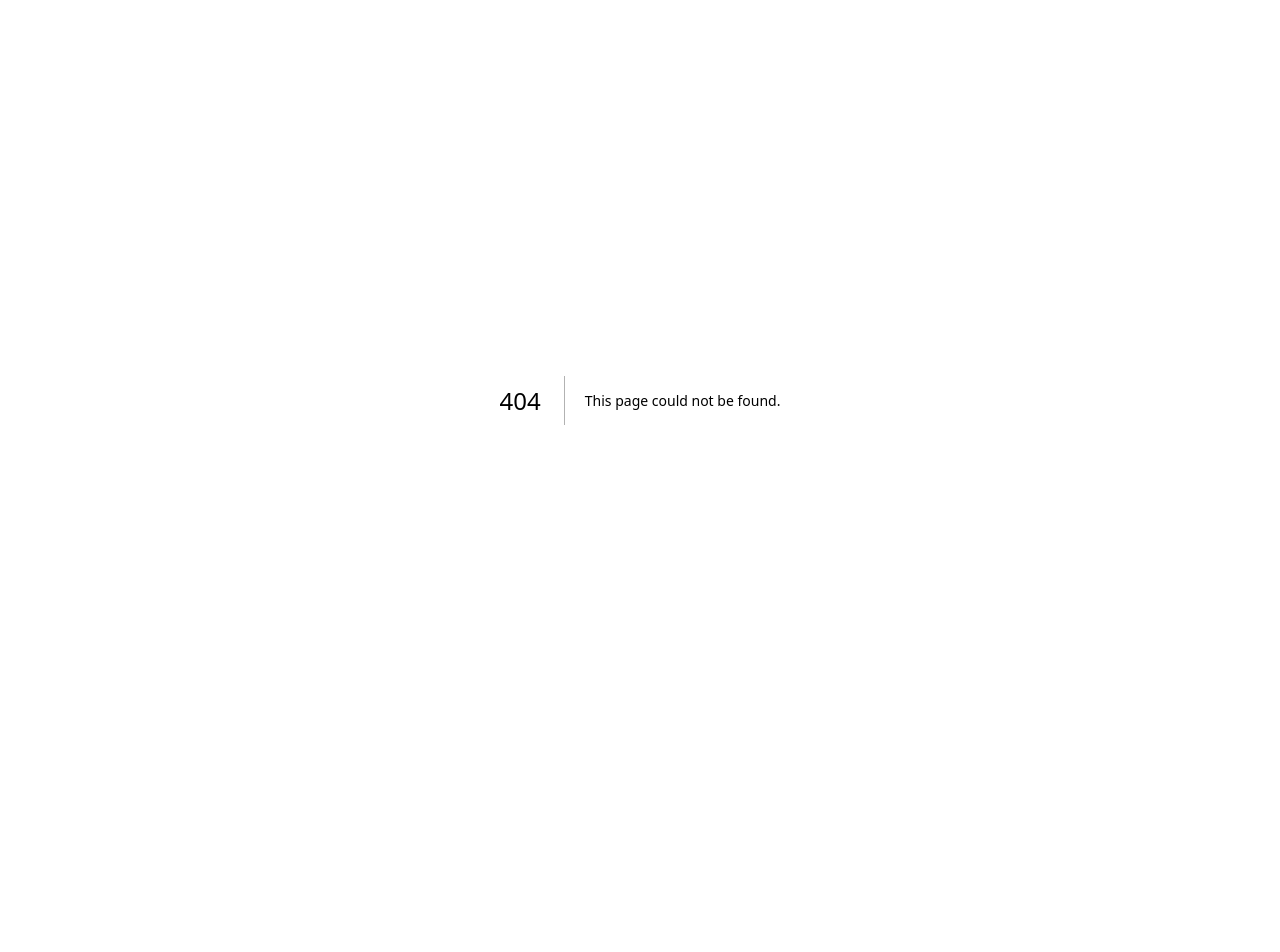
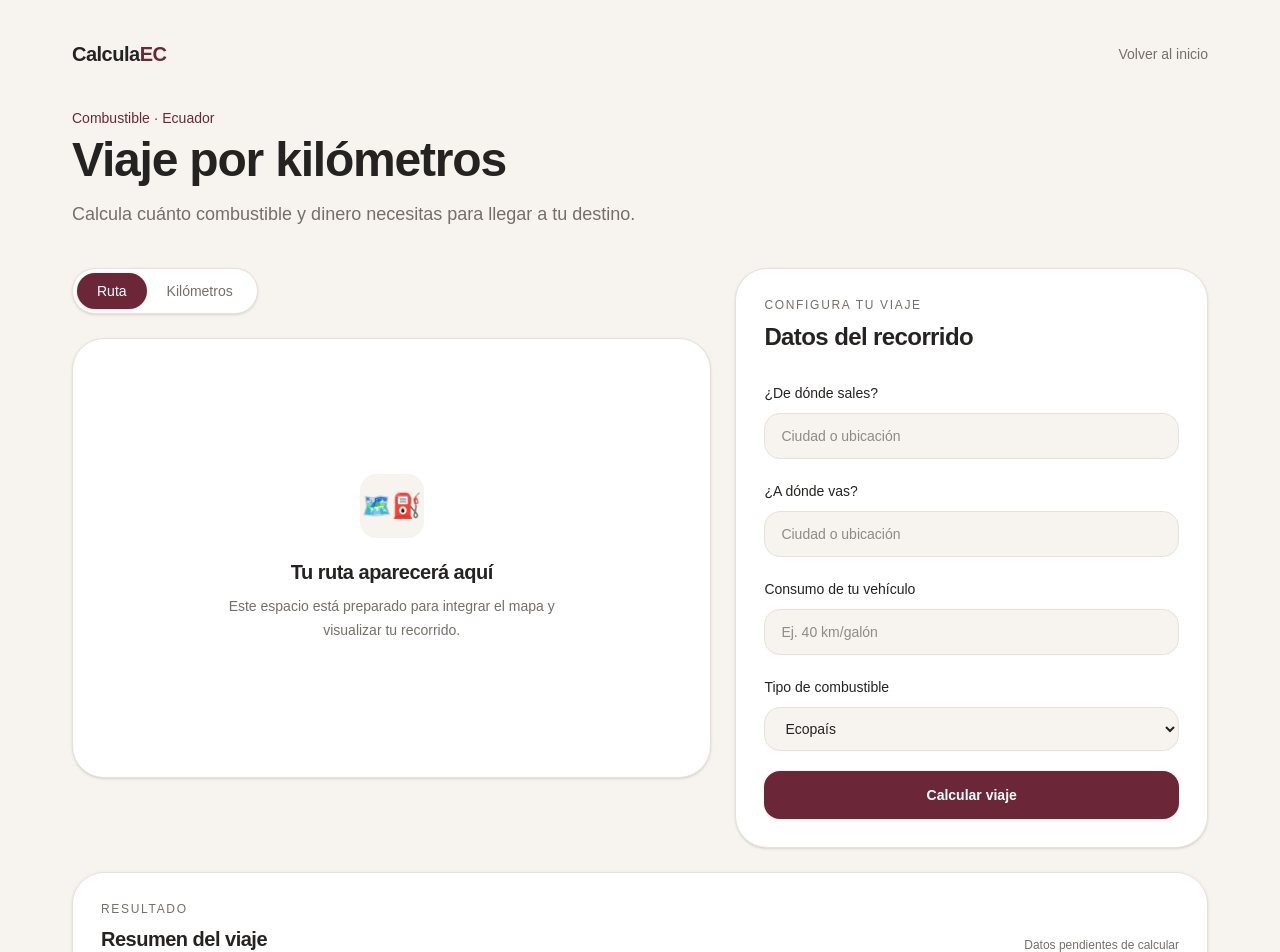
Before and after one commit to JokerEc96/CalculaEC, a Next.js app: page /herramientas/viaje in a window 1280 px wide. Before the commit this address had no page. Shown: the top 952 px of the page. Before the commit the page ends 800 px from the top, so only its background shows below. Built offline with nearby package versions, Linux system fonts and the light colour scheme.

Commit message:
feat: add trip calculator interface

```diff
--- /dev/null
+++ b/app/herramientas/viaje/page.tsx
@@ -0,0 +1,199 @@
+"use client";
+
+import { useState } from "react";
+
+const fuelOptions = ["Ecopaís", "Súper", "Diésel"] as const;
+
+type FuelType = (typeof fuelOptions)[number];
+
+export default function TripCalculatorPage() {
+  const [mode, setMode] = useState<"ruta" | "kilometros">("ruta");
+  const [fuelType, setFuelType] = useState<FuelType>("Ecopaís");
+
+  return (
+    <main className="min-h-screen w-full bg-[var(--background)]">
+      <div className="mx-auto w-full max-w-[1200px] px-4 py-6 sm:px-6 sm:py-10 lg:px-8">
+        <header className="mb-10 flex items-center justify-between gap-4">
+          <a
+            href="/"
+            className="text-xl font-bold tracking-tight text-[var(--foreground)] focus-visible:outline-none focus-visible:ring-2 focus-visible:ring-[var(--wine)] focus-visible:ring-offset-2"
+          >
+            Calcula<span className="text-[var(--wine)]">EC</span>
+          </a>
+          <a
+            href="/"
+            className="text-sm text-[var(--muted)] transition-colors hover:text-[var(--wine)] motion-reduce:transition-none"
+          >
+            Volver al inicio
+          </a>
+        </header>
+
+        <section aria-labelledby="trip-title" className="max-w-3xl">
+          <p className="text-sm font-medium text-[var(--wine)]">Combustible · Ecuador</p>
+          <h1
+            id="trip-title"
+            className="mt-2 text-4xl font-semibold tracking-tight sm:text-5xl"
+          >
+            Viaje por kilómetros
+          </h1>
+          <p className="mt-4 max-w-2xl text-base leading-7 text-[var(--muted)] sm:text-lg">
+            Calcula cuánto combustible y dinero necesitas para llegar a tu destino.
+          </p>
+        </section>
+
+        <div className="mt-10 grid gap-6 lg:grid-cols-[1.15fr_0.85fr] lg:items-start">
+          <div className="space-y-6">
+            <div className="inline-flex rounded-full border border-[var(--border)] bg-white p-1 shadow-sm" role="group" aria-label="Tipo de cálculo">
+              <button
+                type="button"
+                aria-pressed={mode === "ruta"}
+                onClick={() => setMode("ruta")}
+                className={`rounded-full px-5 py-2 text-sm font-medium transition motion-reduce:transition-none ${
+                  mode === "ruta"
+                    ? "bg-[var(--wine)] text-white shadow-sm"
+                    : "text-[var(--muted)] hover:text-[var(--foreground)]"
+                }`}
+              >
+                Ruta
+              </button>
+              <button
+                type="button"
+                aria-pressed={mode === "kilometros"}
+                onClick={() => setMode("kilometros")}
+                className={`rounded-full px-5 py-2 text-sm font-medium transition motion-reduce:transition-none ${
+                  mode === "kilometros"
+                    ? "bg-[var(--wine)] text-white shadow-sm"
+                    : "text-[var(--muted)] hover:text-[var(--foreground)]"
+                }`}
+              >
+                Kilómetros
+              </button>
+            </div>
+
+            <div className="flex min-h-[360px] flex-col items-center justify-center rounded-[2rem] border border-[var(--border)] bg-white p-8 text-center shadow-sm sm:min-h-[440px]">
+              <div className="flex h-16 w-16 items-center justify-center rounded-2xl bg-[var(--cream)] text-2xl" aria-hidden="true">
+                🗺️⛽
+              </div>
+              <h2 className="mt-5 text-xl font-semibold tracking-tight">
+                Tu ruta aparecerá aquí
+              </h2>
+              <p className="mt-2 max-w-sm text-sm leading-6 text-[var(--muted)]">
+                Este espacio está preparado para integrar el mapa y visualizar tu recorrido.
+              </p>
+            </div>
+          </div>
+
+          <section className="rounded-[2rem] border border-[var(--border)] bg-white p-6 shadow-sm sm:p-7" aria-labelledby="trip-form-title">
+            <div>
+              <p className="text-xs font-medium uppercase tracking-[0.14em] text-[var(--muted)]">
+                Configura tu viaje
+              </p>
+              <h2 id="trip-form-title" className="mt-2 text-2xl font-semibold tracking-tight">
+                Datos del recorrido
+              </h2>
+            </div>
+
+            <form className="mt-7 space-y-5" onSubmit={(event) => event.preventDefault()}>
+              <div>
+                <label htmlFor="origin" className="text-sm font-medium">
+                  ¿De dónde sales?
+                </label>
+                <input
+                  id="origin"
+                  name="origin"
+                  type="text"
+                  placeholder="Ciudad o ubicación"
+                  className="mt-2 w-full rounded-2xl border border-[var(--border)] bg-[var(--background)] px-4 py-3 text-sm outline-none transition focus:border-[var(--wine)] focus:ring-2 focus:ring-[var(--wine)]/10 motion-reduce:transition-none"
+                />
+              </div>
+
+              <div>
+                <label htmlFor="destination" className="text-sm font-medium">
+                  ¿A dónde vas?
+                </label>
+                <input
+                  id="destination"
+                  name="destination"
+                  type="text"
+                  placeholder="Ciudad o ubicación"
+                  className="mt-2 w-full rounded-2xl border border-[var(--border)] bg-[var(--background)] px-4 py-3 text-sm outline-none transition focus:border-[var(--wine)] focus:ring-2 focus:ring-[var(--wine)]/10 motion-reduce:transition-none"
+                />
+              </div>
+
+              <div>
+                <label htmlFor="consumption" className="text-sm font-medium">
+                  Consumo de tu vehículo
+                </label>
+                <input
+                  id="consumption"
+                  name="consumption"
+                  type="text"
+                  placeholder="Ej. 40 km/galón"
+                  className="mt-2 w-full rounded-2xl border border-[var(--border)] bg-[var(--background)] px-4 py-3 text-sm outline-none transition focus:border-[var(--wine)] focus:ring-2 focus:ring-[var(--wine)]/10 motion-reduce:transition-none"
+                />
+              </div>
+
+              <div>
+                <label htmlFor="fuel" className="text-sm font-medium">
+                  Tipo de combustible
+                </label>
+                <select
+                  id="fuel"
+                  name="fuel"
+                  value={fuelType}
+                  onChange={(event) => setFuelType(event.target.value as FuelType)}
+                  className="mt-2 w-full rounded-2xl border border-[var(--border)] bg-[var(--background)] px-4 py-3 text-sm outline-none transition focus:border-[var(--wine)] focus:ring-2 focus:ring-[var(--wine)]/10 motion-reduce:transition-none"
+                >
+                  {fuelOptions.map((fuel) => (
+                    <option key={fuel} value={fuel}>
+                      {fuel}
+                    </option>
+                  ))}
+                </select>
+              </div>
+
+              <button
+                type="submit"
+                className="w-full rounded-2xl bg-[var(--wine)] px-5 py-3.5 text-sm font-semibold text-white shadow-sm transition duration-200 hover:-translate-y-0.5 hover:bg-[var(--wine-dark)] hover:shadow-md focus-visible:outline-none focus-visible:ring-2 focus-visible:ring-[var(--wine)] focus-visible:ring-offset-2 motion-reduce:transform-none motion-reduce:transition-none"
+              >
+                Calcular viaje
+              </button>
+            </form>
+          </section>
+        </div>
+
+        <section className="mt-6 rounded-[2rem] border border-[var(--border)] bg-white p-6 shadow-sm sm:p-7" aria-labelledby="results-title">
+          <div className="flex flex-col justify-between gap-2 sm:flex-row sm:items-end">
+            <div>
+              <p className="text-xs font-medium uppercase tracking-[0.14em] text-[var(--muted)]">
+                Resultado
+              </p>
+              <h2 id="results-title" className="mt-2 text-xl font-semibold tracking-tight">
+                Resumen del viaje
+              </h2>
+            </div>
+            <span className="text-xs text-[var(--muted)]">Datos pendientes de calcular</span>
+          </div>
+
+          <div className="mt-6 grid gap-3 sm:grid-cols-2 lg:grid-cols-4">
+            {[
+              ["Distancia", "—"],
+              ["Combustible estimado", "—"],
+              ["Costo aproximado", "—"],
+              ["Tiempo estimado", "—"],
+            ].map(([label, value]) => (
+              <div key={label} className="rounded-2xl border border-[var(--border)] bg-[var(--background)] p-4">
+                <p className="text-xs text-[var(--muted)]">{label}</p>
+                <p className="mt-2 text-xl font-semibold tracking-tight">{value}</p>
+              </div>
+            ))}
+          </div>
+        </section>
+
+        <p className="mt-6 text-center text-xs leading-5 text-[var(--muted)]">
+          Los precios de combustible se actualizarán automáticamente cuando conectemos la fuente de datos.
+        </p>
+      </div>
+    </main>
+  );
+}
```
